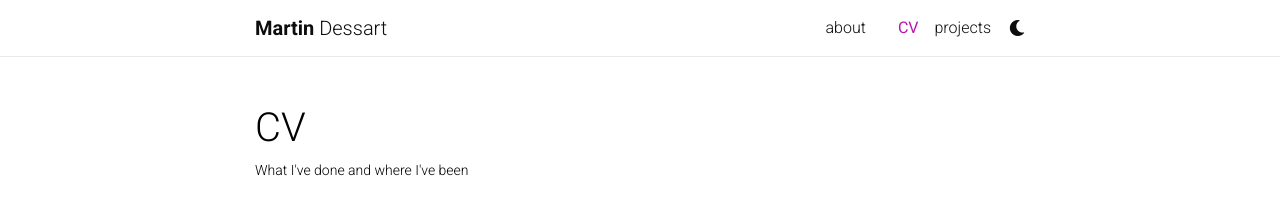
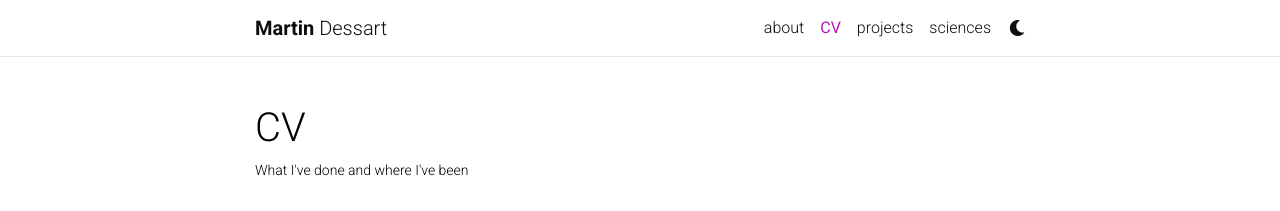
Before and after one commit to martindessart/martindessart.github.io, a Jekyll site: the page built from _pages/CV.md, in a window 1280 px wide. Shown: the top 211 px of the page. Built offline with Jekyll 4.4.1, drawn with Linux system fonts in a browser that asks for light colours; nearby versions of some CDN libraries; a style sheet for code colours, icons or effects is not loaded.

```diff
--- a/_pages/CV.md
+++ b/_pages/CV.md
@@ -6,7 +6,7 @@
 nav: true
 ---
 
-Click [**`here`**]({{ site.url }}/assets/pdf/CV_GIT.pdf){:target="\_blank"} to see my full CV.
+Click <span class="font-weight-bold">[**`here`**]({{ site.url }}/assets/pdf/CV_GIT.pdf){:target="\_blank"}</span> to see my full CV.
 
 <br />
 ## Education
--- a/_pages/sciences.md
+++ b/_pages/sciences.md
@@ -1,6 +1,6 @@
 ---
 layout: page
-title:
+title: sciences
 permalink: /sciences/
 description:
 nav: true
```
